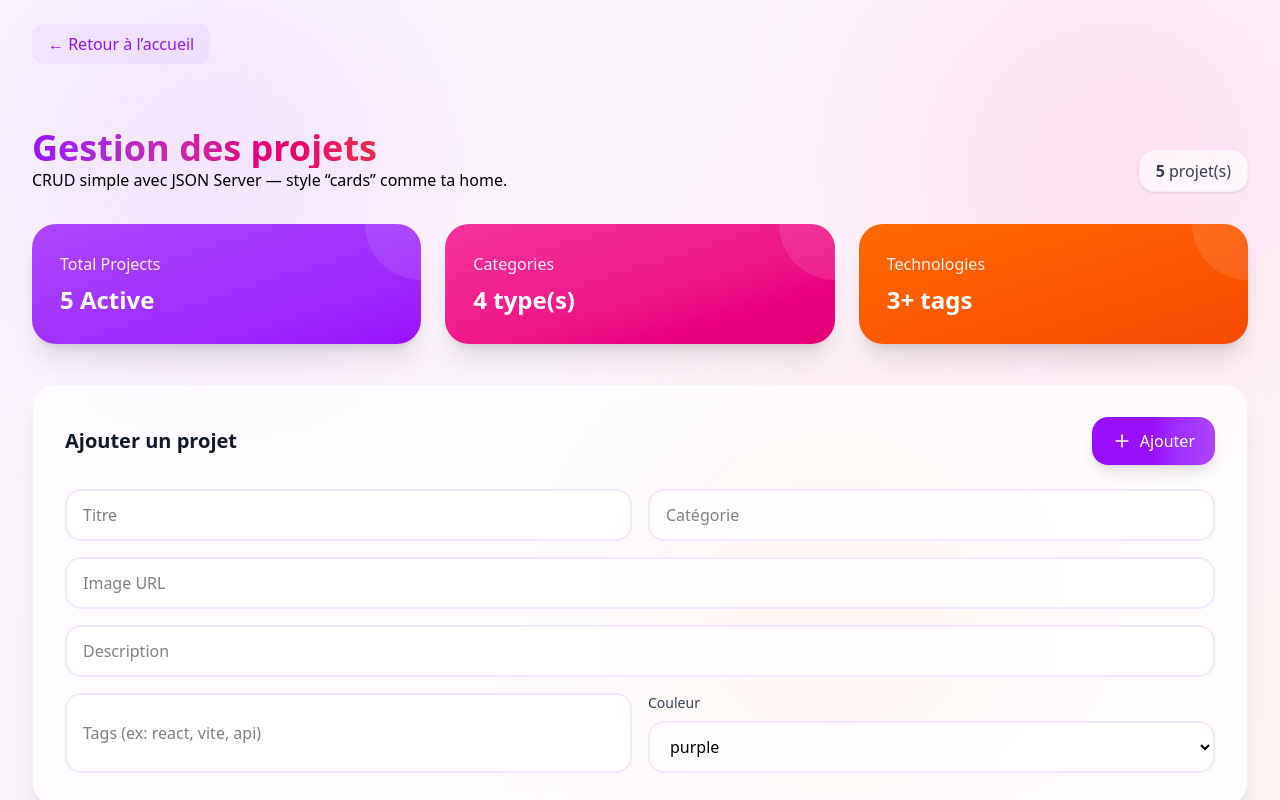
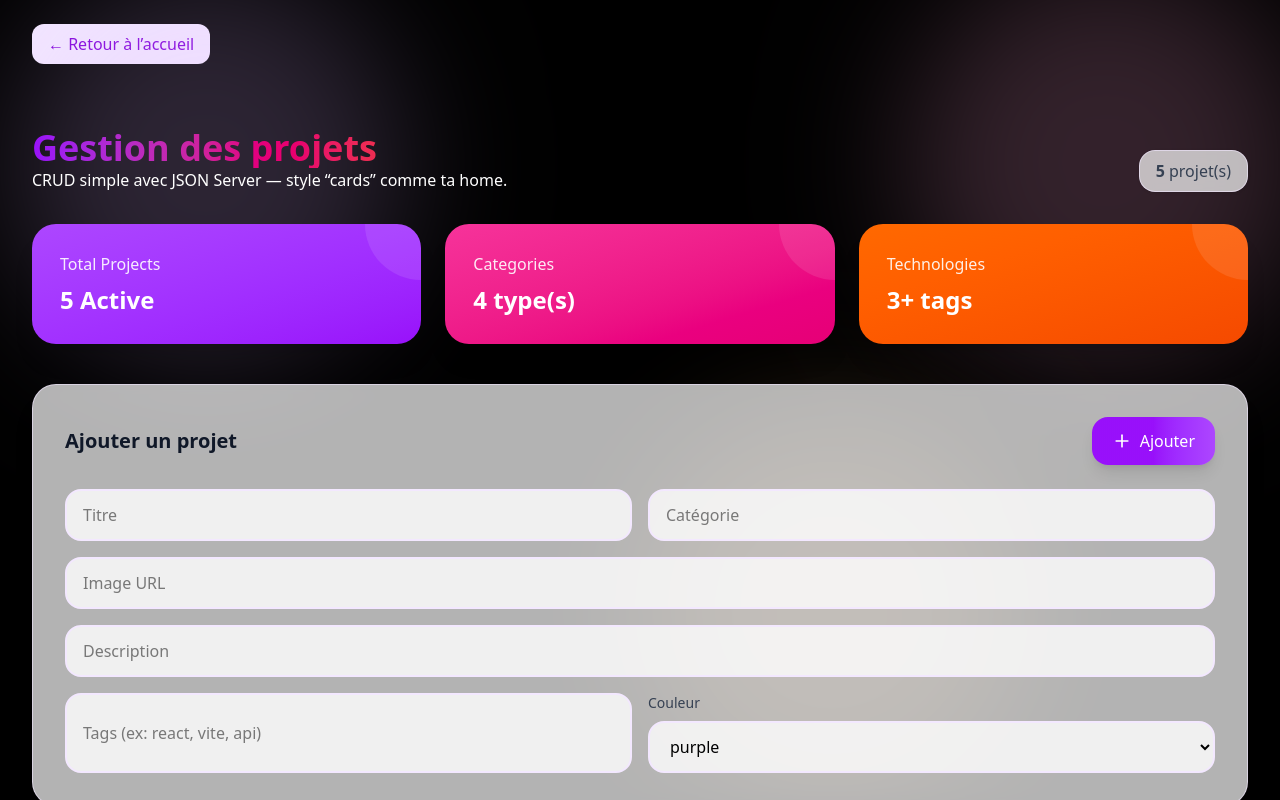
Before and after one commit to CecileVexe/WebHub, a React (Vite) app: page / in a window 1280 px wide. Both pictures are taken after a click on the button "Gérer les projets (CRUD)". Shown: the top 800 px of the page. Built offline with nearby package versions, Linux system fonts and the light colour scheme; data requests are answered from the project's data file.

Commit message:
change bg to dark

```diff
--- a/src/pages/Projects.tsx
+++ b/src/pages/Projects.tsx
@@ -179,7 +179,7 @@ export default function Projects() {
   }, [projects]);
 
   return (
-    <div className="min-h-screen bg-grey-600 from-purple-50 via-pink-50 to-orange-50">
+    <div className="min-h-screen bg-black from-purple-50 via-pink-50 to-orange-50">
       {/* background blobs (optionnel mais proche de ta home) */}
       <div className="fixed inset-0 overflow-hidden pointer-events-none">
         <div className="absolute top-0 left-0 w-96 h-96 bg-purple-300 rounded-full mix-blend-multiply blur-3xl opacity-20 animate-blob" />
@@ -194,7 +194,7 @@ export default function Projects() {
             <h1 className="text-3xl md:text-4xl font-semibold bg-gradient-to-r from-purple-600 via-pink-600 to-orange-600 bg-clip-text text-transparent">
               Gestion des projets
             </h1>
-            <p className="text-grey">
+            <p className="text-white">
               CRUD simple avec JSON Server — style “cards” comme ta home.
             </p>
           </div>
--- a/src/views/Home.tsx
+++ b/src/views/Home.tsx
@@ -55,7 +55,7 @@ export default function App() {
   // ✅ Si on est sur la page CRUD, on affiche ProjectsPage directement
   if (page === "crud") {
     return (
-      <div className="min-h-screen bg-gradient-to-br from-purple-50 via-pink-50 to-orange-50">
+      <div className="min-h-screen bg-black">
         <div className="max-w-7xl mx-auto px-4 sm:px-6 lg:px-8 py-6">
           <button
             onClick={() => setPage("home")}
@@ -72,7 +72,7 @@ export default function App() {
 
   // ✅ Home
   return (
-    <div className="min-h-screen bg-grey-500 from-purple-50 via-pink-50 to-orange-50">
+    <div className="min-h-screen bg-black">
   {/* Animated Background Blobs — purely decorative */}
   <div
     className="fixed inset-0 overflow-hidden pointer-events-none"
@@ -163,7 +163,7 @@ export default function App() {
         >
           Stunning Web Projects
         </h2>
-        <p className="text-grey max-w-2xl mx-auto">
+        <p className="text-white max-w-2xl mx-auto">
           Explore our curated collection of innovative web applications and beautiful designs
         </p>
       </div>
```
